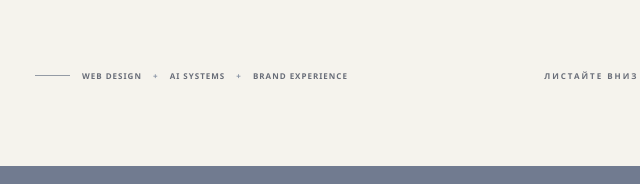
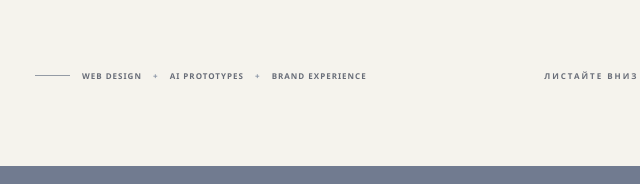
Before and after one commit to v2vp68tzdk-dev/reach-form, a plain HTML site: page index.html in a window 1280 px wide. Shown: the part 613-797 px from the top of the page, 9-649 px from the left. Drawn offline with Linux system fonts and the light colour scheme.

Commit message:
Clarify AI prototype positioning on landing page

```diff
--- a/index.html
+++ b/index.html
@@ -22,7 +22,7 @@
 <section aria-labelledby="hero-title" class="hero wrap">
 <div class="hero-left"><div class="eyebrow reveal"><span class="accent-dot"></span> НЕЗАВИСИМАЯ DIGITAL-СТУДИЯ · 2026</div><h1 class="reveal" id="hero-title">Придаём бизнесу <em>форму.</em></h1><p class="hero-text reveal">Создаём сайты для малого бизнеса, где удобно выбрать услугу, записаться на визит, забронировать стол или оставить заявку.</p>
 <div class="hero-buttons reveal"><a class="button primary" id="heroContact" href="https://t.me/sergiovolkov01" rel="noopener noreferrer" target="_blank">Обсудить сайт в Telegram <span aria-hidden="true">↗</span></a><a class="text-arrow" href="#work">Посмотреть примеры <span aria-hidden="true">→</span></a></div>
-<div class="hero-bottom reveal"><span class="hairline"></span><span class="hero-id">WEB DESIGN <b>+</b> AI SYSTEMS <b>+</b> BRAND EXPERIENCE</span><span class="scroll-note">ЛИСТАЙТЕ ВНИЗ ↓</span></div>
+<div class="hero-bottom reveal"><span class="hairline"></span><span class="hero-id">WEB DESIGN <b>+</b> AI PROTOTYPES <b>+</b> BRAND EXPERIENCE</span><span class="scroll-note">ЛИСТАЙТЕ ВНИЗ ↓</span></div>
 </div>
 
 <div aria-label="Примеры сайтов Reach &amp; Form" class="hero-right hero-editorial">
```
